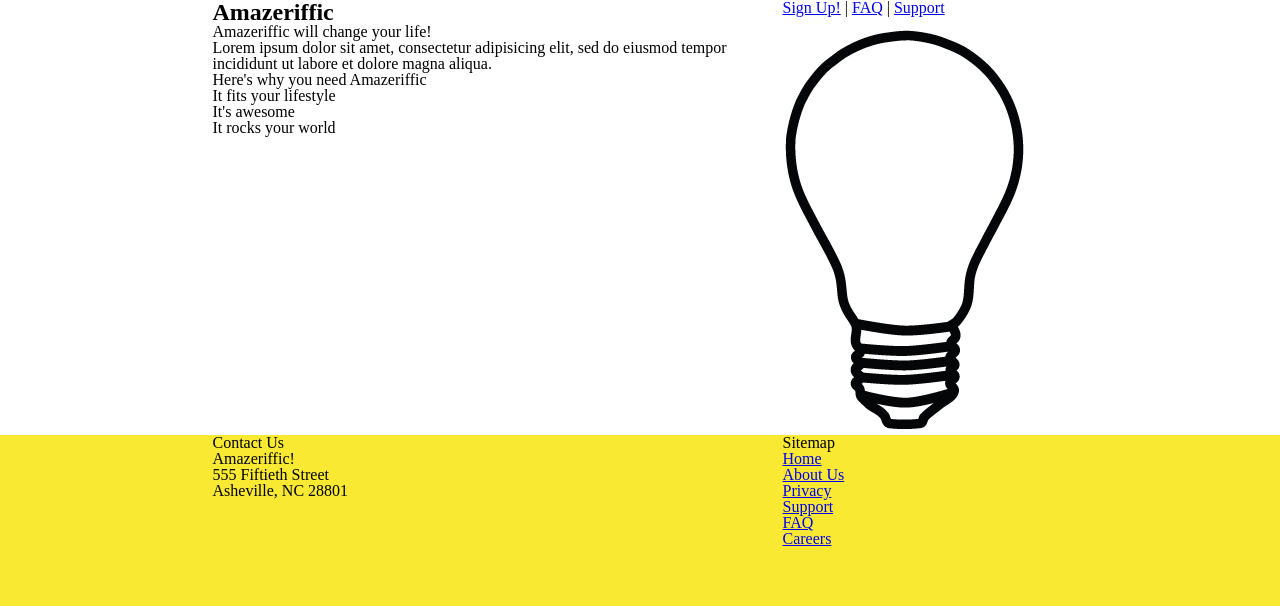
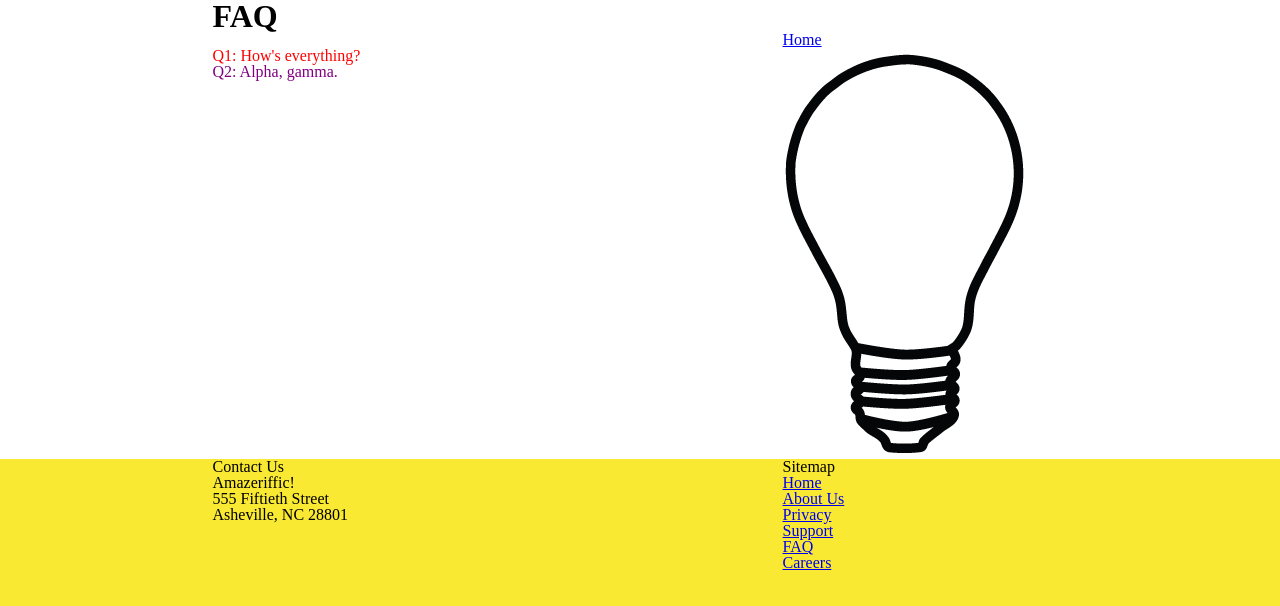
Before and after one commit to NilsNorlander/P2, a plain HTML site: page FAQ.html in a window 1280 px wide. Drawn offline with Linux system fonts and the light colour scheme.

Commit message:
Edited Index and faq.html

```diff
--- a/FAQ.html
+++ b/FAQ.html
@@ -9,11 +9,9 @@
   <body>
     <header>
       <div class="container">
-        <h1>Amazeriffic</h1>
+        <h1>FAQ</h1>
         <nav>
-          <a href="#">Sign Up!</a> |
-          <a href="faq.html">FAQ</a> |
-          <a href="#">Support</a>
+          <a href="index.html">Home</a>
         </nav>
       </div>
     </header>
@@ -21,15 +19,8 @@
     <main>
       <div class="container">
         <div class="left">
-          <h2>Amazeriffic will change your life!</h2>
-          <p>Lorem ipsum dolor sit amet, consectetur adipisicing elit, sed do
-             eiusmod tempor incididunt ut labore et dolore magna aliqua.</p>
-
-          <h3>Here's why you need Amazeriffic</h3>
-          <ul>
-            <li>It fits your lifestyle</li>
-            <li>It's awesome</li>
-            <li>It rocks your world</li>
+          <p id="Q1">Q1: How's everything?</p>
+          <p id="Q2">Q2: Alpha, gamma.</p>
           </ul>
         </div>
 
--- a/stylesheets/style.css
+++ b/stylesheets/style.css
@@ -17,9 +17,9 @@ header {
 }
 
 header h1 {
-  float: left;
+  float: middle;
   width: 570px;
-  font-size:150%;
+  font-size:200%;
   font-weight: bolder;
 }
 
@@ -35,14 +35,16 @@ main {
 
 main .left {
   float: left;
-  width: 570px;
+  width: 400px;
 }
 
 main .right {
   float: right;
   width: 285px;
 }
-#Q1{color:red;}
+
+#Q1 {color:red;}
+#Q2 {color:purple;}
 
 footer .left {
   float: left;
```
Also changed, not shown: index.html (+3 -8 lines), javascripts/functions.js (+7 -6 lines).
